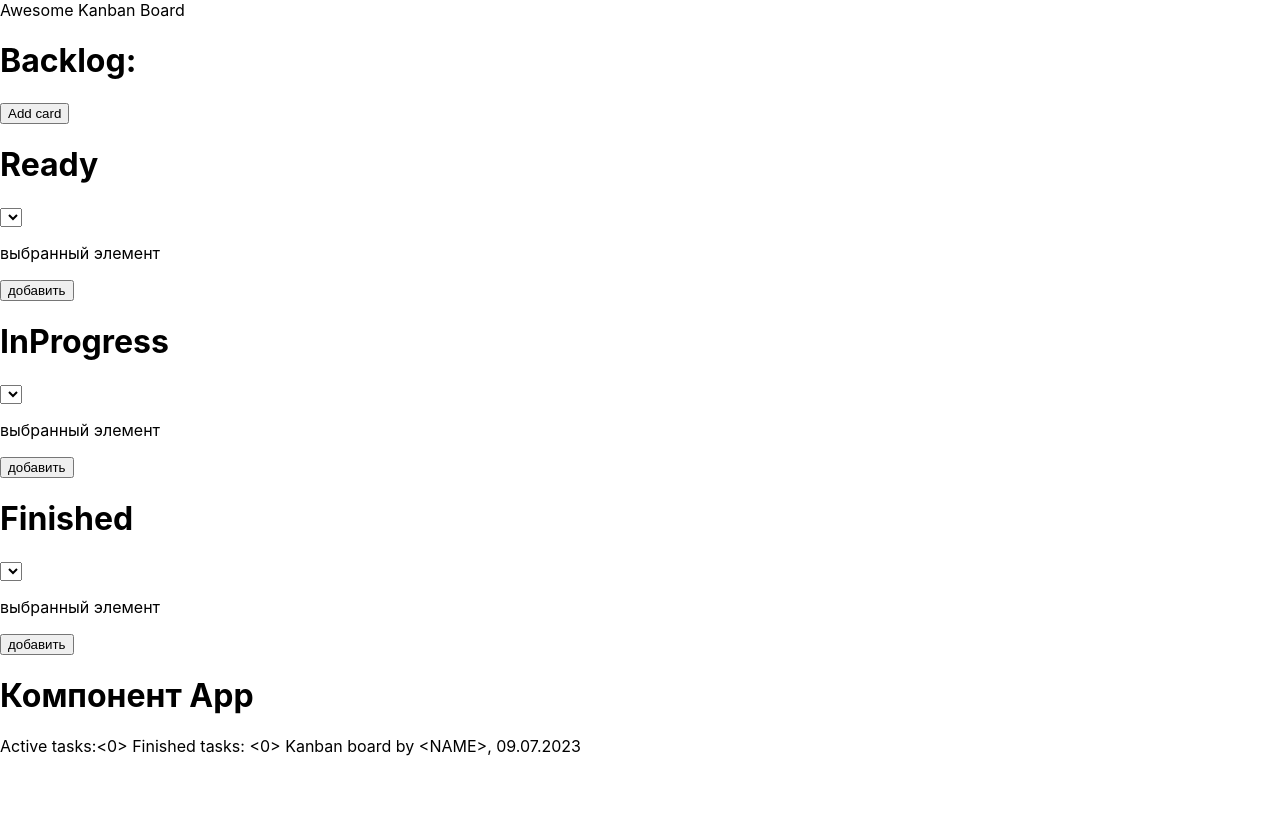
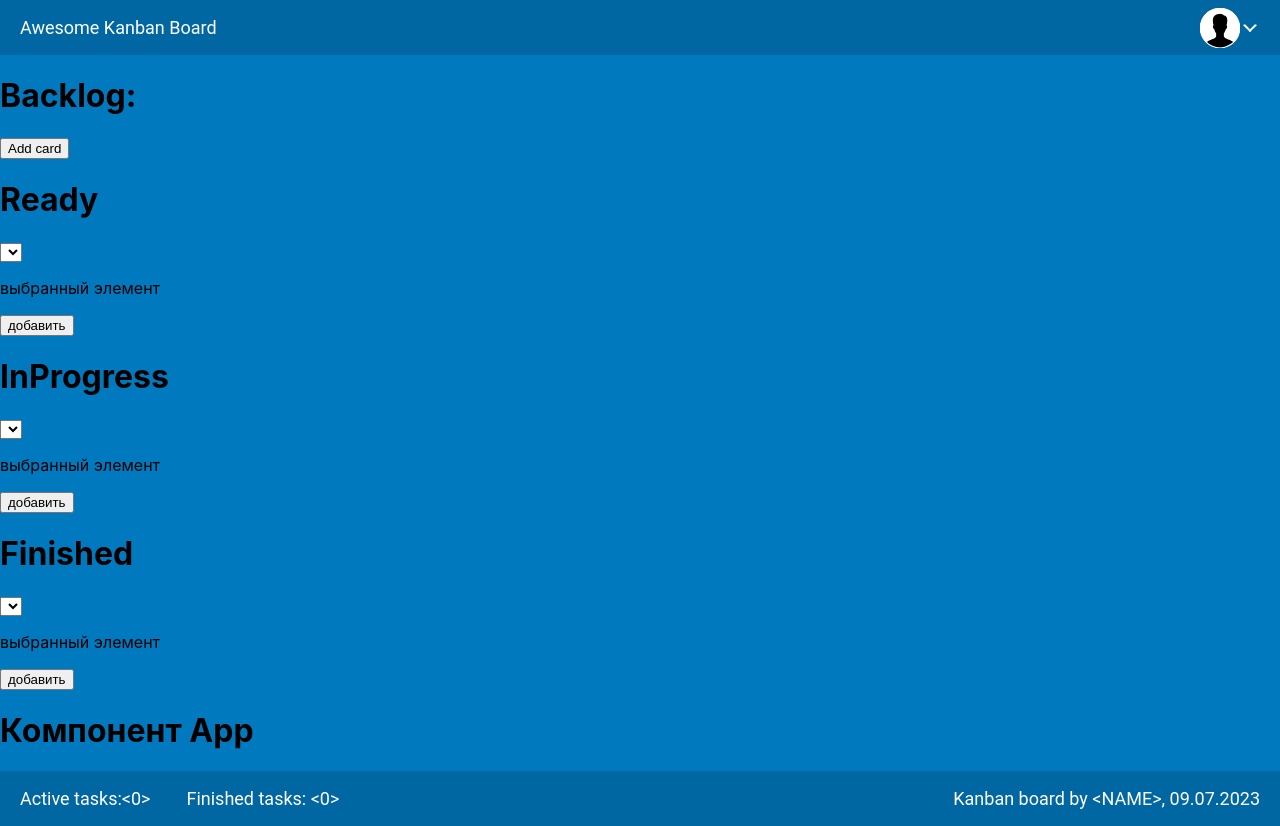
Before and after one commit to PickleRick56/Kanban, a React (Create React App) app: page / in a window 1280 px wide. Before the commit the page ends 800 px from the top, so only its background shows below. Built offline with nearby package versions, Linux system fonts and the light colour scheme.

Commit message:
add style for header,footer

```diff
--- a/src/App.css
+++ b/src/App.css
@@ -1,38 +1,137 @@
+
+
+
+body{
+  background-color: var(--main-body-bg-color);
+}
+
+a {
+  color: #000 !important;
+  text-decoration: none
+
+}
+
+
+:root {
+  --main-bg-color: #0067A3;
+  --main-body-bg-color: #0079BF;
+  --second-bg-color:#fff;
+  --main-text-color:#FFF;
+  --second-text-color: #000000;
+  --rotation-angle: 45deg;
+  --display-profile: none;
+}
+
+@import url('https://fonts.googleapis.com/css2?family=Open+Sans:ital,wght@0,400;0,700;1,400&family=Roboto:ital,wght@0,100;0,300;0,400;0,500;0,700;0,900;1,100;1,300;1,400;1,500;1,700;1,900&display=swap');
+
+
 .App {
   text-align: center;
 }
 
-.App-logo {
-  height: 40vmin;
-  pointer-events: none;
+/* header */
+
+.header{
+  display: flex;
+  justify-content: space-between;
+  align-items: center;
+height: 55px;
+vertical-align:middle;
+  background-color: var(--main-bg-color);
+  color: var(--main-text-color);
+font-family: Roboto;
+font-size: 18px;
+font-style: normal;
+font-weight: 400;
+line-height: normal;
+padding: 0 40px 0 20px;
 }
 
-@media (prefers-reduced-motion: no-preference) {
-  .App-logo {
-    animation: App-logo-spin infinite 20s linear;
-  }
+.user{
+  width: 40px;
+height: 40px;
+border-radius: 50%;
+background-color: var(--main-text-color);
+position:relative;
+
+
+color: #000;
+font-family: Roboto;
+font-size: 14px;
+font-style: normal;
+font-weight: 400;
+line-height: normal;
 }
 
-.App-header {
-  background-color: #282c34;
-  min-height: 100vh;
-  display: flex;
-  flex-direction: column;
-  align-items: center;
-  justify-content: center;
-  font-size: calc(10px + 2vmin);
-  color: white;
+.user::after{
+  content: '';
+  display: block;
+  top: 31%;
+  left: 112%;
+  height: 7px;
+  width: 7px;
+  position: absolute;
+  z-index: 1;
+  border: 2px solid var(--main-text-color);
+  border-top: 1px solid transparent;
+  border-left: 1px solid transparent;
+  transform: rotate(var(--rotation-angle));
 }
 
-.App-link {
-  color: #61dafb;
+.user::before{
+  content: '';
+  display: var(--display-profile);
+  top: 118%;
+  right: 39%;
+  height: 7px;
+  width: 7px;
+  position: absolute;
+  z-index: 1;
+  border: 2px solid var(--main-text-color);
+  border-top: 1px solid transparent;
+  border-left: 1px solid transparent;
+  transform: rotate(224deg);
+  background-color: #fff;
 }
 
-@keyframes App-logo-spin {
-  from {
-    transform: rotate(0deg);
-  }
-  to {
-    transform: rotate(360deg);
-  }
+.profile{
+
+  display: var(--display-profile);
+  flex-direction: column;
+  justify-content: space-around;
+  top: 128%;
+  left: -211%;
+  width: 134px;
+  height: 60px;
+  position: absolute;
+  z-index: 1;
+  background-color: var( --second-bg-color);
+  border-radius: 5px;
+  padding: 8px;
 }
+
+
+
+
+.footer{
+  display: flex;
+  justify-content: space-between;
+  align-items: center;
+  height: 55px;
+  background-color: var(--main-bg-color);
+  padding: 0 20px;
+color: var(--main-text-color);
+font-family: Roboto;
+font-size: 18px;
+font-style: normal;
+font-weight: 400;
+line-height: normal;
+}
+
+.footer_coverForTasks{
+  display: flex;
+}
+
+.footer_activeTask{
+  margin-right: 36px;
+}
--- a/src/App.js
+++ b/src/App.js
@@ -5,6 +5,7 @@ import { Routes , Route,Link} from 'react-router-dom';
 import Header from './Header';
 import Footer from './Footer';
 import ContentPage from './ContentPage';
+import styles from './App.css';
 
 
 export default function App (){
@@ -84,7 +85,9 @@ function findDescription(key){
 
 
 return(
+
 <>
+
 <Header />
 
   <Routes>
--- a/src/Footer.js
+++ b/src/Footer.js
@@ -35,7 +35,15 @@ export default function Footer ( {prop}){
 
     {/*  <div> {`Active tasks:<${taskscondition.length + tasksReady.length + tasksInProgress.length}> Finished tasks: <${tasksFinished.length}>   Kanban board by <NAME>, <YEAR>`}            </div> */}
 
-    <div> {`Active tasks:<${(prop[0]===undefined ? taskscondition(): Number.isNaN(prop[0].length)?  '0'  : prop[0].length) }> Finished tasks: <${(prop[3]===undefined ? tasksFinished(): Number.isNaN(prop[3].length)?  0 : prop[3].length )}>  Kanban board by <NAME>, ${date}`}         </div>
+    <div className="footer">
+      <div className="footer_coverForTasks">
+        <div className="footer_activeTask">{`Active tasks:<${(prop[0]===undefined ? taskscondition(): Number.isNaN(prop[0].length)?  '0'  : prop[0].length) }>  `}</div>
+         <div>{`Finished tasks: <${(prop[3]===undefined ? tasksFinished(): Number.isNaN(prop[3].length)?  0 : prop[3].length )}>`}</div>
+       </div>
+
+       <div>{`  Kanban board by <NAME>, ${date}`}</div>
+
+       </div>
 
     </>
 
--- a/src/Header.js
+++ b/src/Header.js
@@ -1,10 +1,44 @@
+import logo from './img/user-avatar.png';
+import { useState, useEffect, Component } from 'react';
 export default function Header (){
+  const [showProfile, setShowProfile] = useState(false);
+
+
+
+
+  function showUserMenu(){
+    let rootProps = document.querySelector(':root');
+  if(showProfile=== false){
+    rootProps.style.setProperty('--rotation-angle', '224deg');
+    rootProps.style.setProperty('--display-profile', 'flex');
+    setShowProfile(true);
+  }else{
+    rootProps.style.setProperty('--rotation-angle', '45deg');
+    rootProps.style.setProperty('--display-profile', 'none');
+    setShowProfile(false);
+  }
+
+  }
+
+
 
 
   return(
+
   <>
 
-    <div>Awesome Kanban Board</div>
+    <div  className="header">
+    <div className="logo">Awesome Kanban Board</div>
+    <div className="user" onClick={showUserMenu}> <img src={logo} />
+    <div className="profile">
+      <div><a href='#'>Profile</a></div>
+      <div><a href='#'>Log Out</a></div>
+    </div>
+
+    </div>
+
+
+     </div>
 
 
   </>
```
Also changed, not shown: src/img/user-avatar.png (added).
